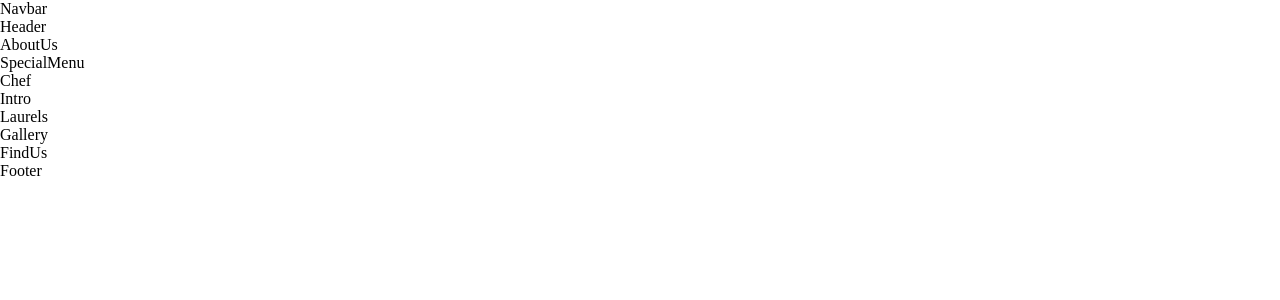
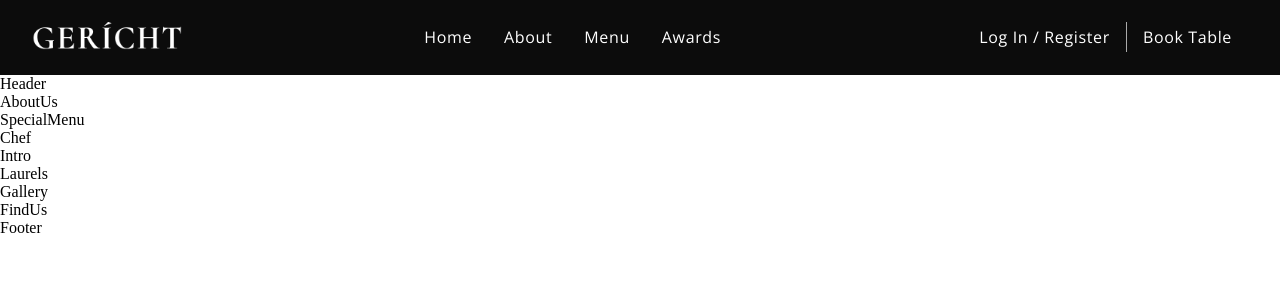
Before and after one commit to SyedUmairCodes/modern-resturant-react, a React (Create React App) app: page / in a window 1280 px wide. Shown: the top 300 px of the page. Built offline with nearby package versions, Linux system fonts and the light colour scheme; a web font is replaced by a local one.

Commit message:
Navbar WIP

```diff
--- a/src/components/Navbar/Navbar.css
+++ b/src/components/Navbar/Navbar.css
@@ -0,0 +1,62 @@
+.app__navbar {
+  width: 100%;
+  display: flex;
+  justify-content: space-between;
+  align-items: center;
+  background: var(--color-black);
+  padding: 1rem 2rem;
+}
+.app__navbar-logo {
+  display: flex;
+  justify-content: flex-start;
+  align-items: center;
+}
+.app__navbar-logo img{
+  width: 150px;
+}
+.app__navbar-links{
+  flex: 1;
+  display: flex;
+  justify-content: center;
+  align-items: center;
+  list-style: none;
+}
+.app__navbar-links li{
+  margin: 0 1rem;
+  cursor: pointer;
+}
+.app__navbar-links li:hover{
+  color: var(--color-grey);
+}
+.app__navbar-login{
+  display:flex;
+  justify-content:center;
+  align-items:center;
+}
+.app__navbar-login a{
+  margin: 0 1rem;
+  text-decoration: none;
+  transition: 0.5s ease;
+}
+.app__navbar-login a:hover{
+  border-bottom: 1px solid var(--color-golden);
+}
+.app__navbar-login div{
+  width:1px;
+  height:30px;
+  background-color: var(--color-grey);
+}
+.app__navbar-smallscreen{
+  display:none;
+}
+.app__navbar-smallscreen_overlay{
+  position: fixed;
+  top: 0;
+  left: 0;
+  width: 100%;
+  height: 100vh;
+  background-color: var(--color-black);
+  transition: 0.5s ease;
+  flex-direction: column;
+  z-index: 5;
+}
--- a/src/components/Navbar/Navbar.jsx
+++ b/src/components/Navbar/Navbar.jsx
@@ -1,11 +1,40 @@
-import React from 'react';
+import React from "react";
+import {GiHamburgerMenu} from "react-icons/gi";
+import {MdOutlineRestaurantMenu} from "react-icons/md";
+import images from "../../constants/images";
 
-import './Navbar.css';
+import "./Navbar.css";
 
 const Navbar = () => (
-  <div>
-    Navbar
-  </div>
+    <nav className="app__navbar">
+        <div className="app__navbar-logo">
+            <img src={images.gericht} alt="logo"/>
+        </div>
+        <ul className="app__navbar-links">
+            <li className="p__opensans"><a href="#home">Home</a></li>
+            <li className="p__opensans"><a href="#about">About</a></li>
+            <li className="p__opensans"><a href="#menu">Menu</a></li>
+            <li className="p__opensans"><a href="#awards">Awards</a></li>
+        </ul>
+        <div className="app__navbar-login">
+            <a className="p__opensans">Log In / Register</a>
+            <div></div>
+            <a href="/" className="p__opensans">Book Table</a>
+        </div>
+        <div className="app__navbar-smallscreen">
+            <GiHamburgerMenu color="#fff" className="overlay__close" fontSize={27} onClick={() => {}}/>
+            <div className="app__navbar-smallscreen_overlay flex-center slide-bottom">
+                <MdOutlineRestaurantMenu fontSize={27} className="overlay__close" onClick={() => {}}/>
+                <ul className="app__navbar-smallscreen-links">
+                    <li className="p__opensans"><a href="#home">Home</a></li>
+                    <li className="p__opensans"><a href="#about">About</a></li>
+                    <li className="p__opensans"><a href="#menu">Menu</a></li>
+                    <li className="p__opensans"><a href="#awards">Awards</a></li>
+                </ul>
+            </div>
+
+        </div>
+    </nav>
 );
 
 export default Navbar;
```
Also changed, not shown: 1 other file (tests, documents, lock files or other folders).
